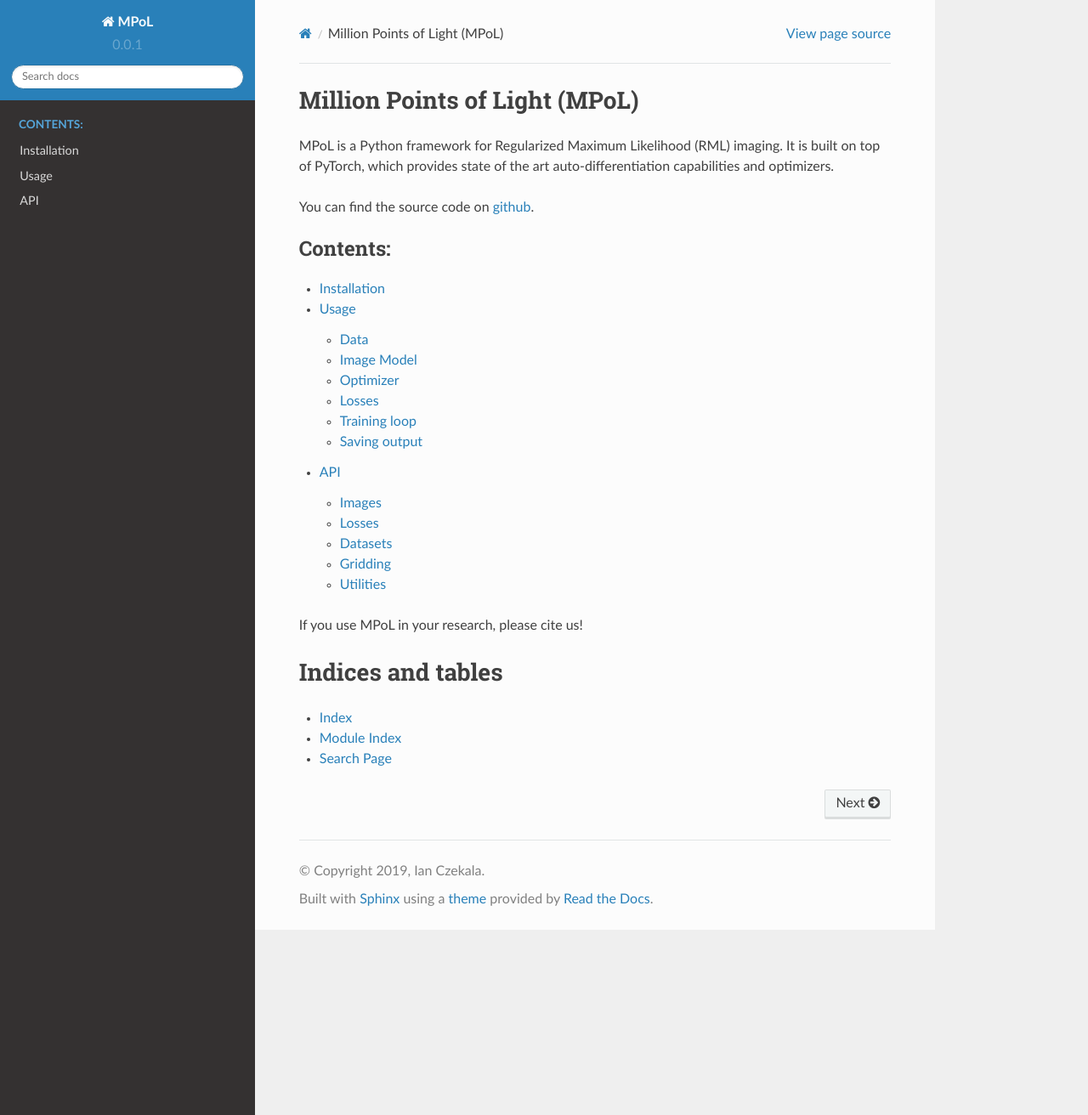
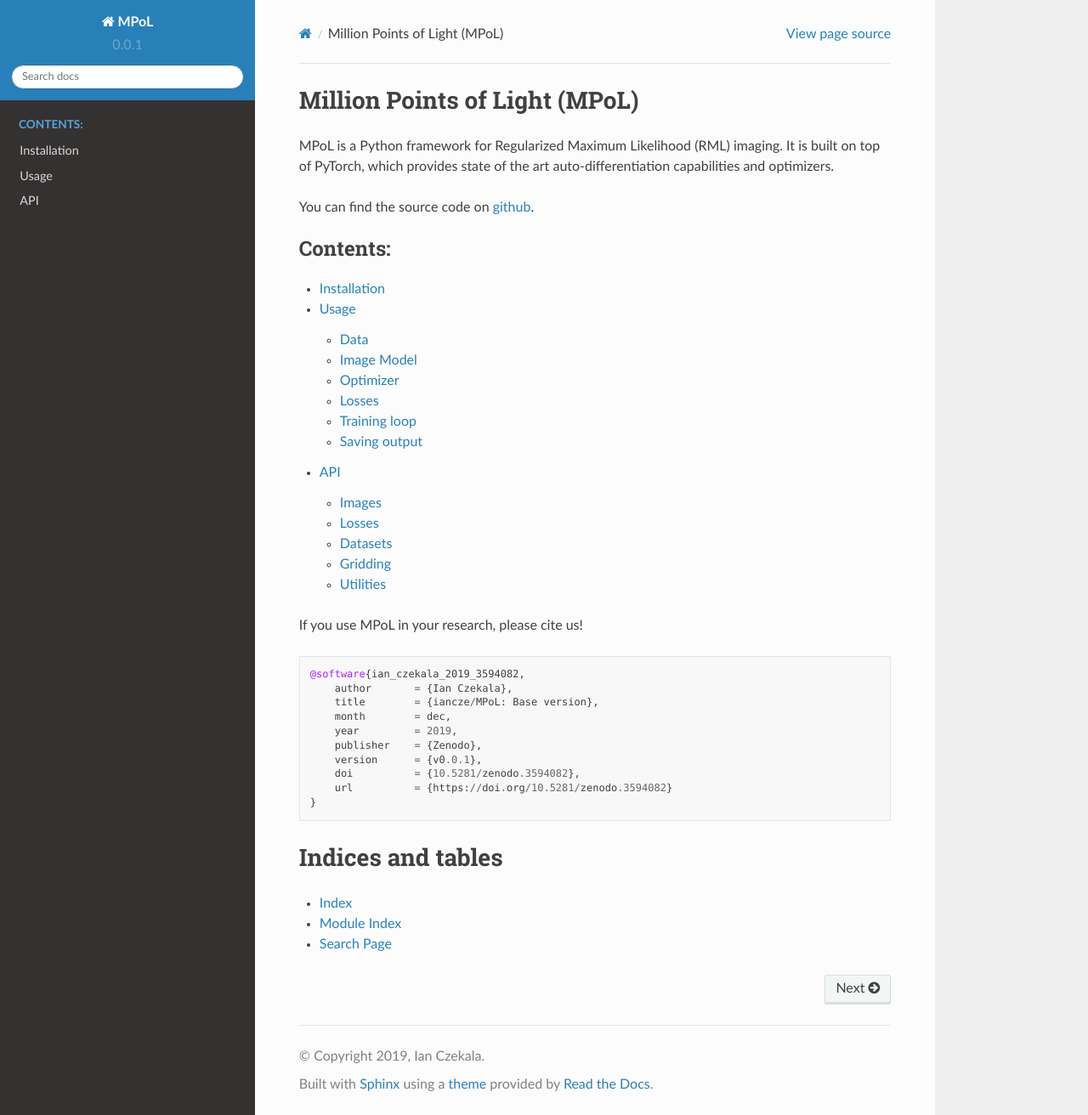
Before and after one commit to MPoL-dev/MPoL, a Sphinx documentation site: the page built from docs/index.rst, in a window 1280 px wide and 1312 px high. Shown: the whole window at 85% size. Built offline with Sphinx 7.4.7 and the Read the Docs theme 2.0.0, drawn with Linux system fonts in a browser that asks for light colours.

```diff
--- a/docs/index.rst
+++ b/docs/index.rst
@@ -18,8 +18,18 @@ You can find the source code on `github <https://github.com/iancze/MPoL>`_.
    usage.rst
    api.rst
 
-If you use MPoL in your research, please cite us!
+If you use MPoL in your research, please cite us! ::
 
+    @software{ian_czekala_2019_3594082,
+        author       = {Ian Czekala},
+        title        = {iancze/MPoL: Base version},
+        month        = dec,
+        year         = 2019,
+        publisher    = {Zenodo},
+        version      = {v0.0.1},
+        doi          = {10.5281/zenodo.3594082},
+        url          = {https://doi.org/10.5281/zenodo.3594082}
+    }
 
 Indices and tables
 ==================
```
Also changed, not shown: README.md (+16 -0 lines), 1 other file.
